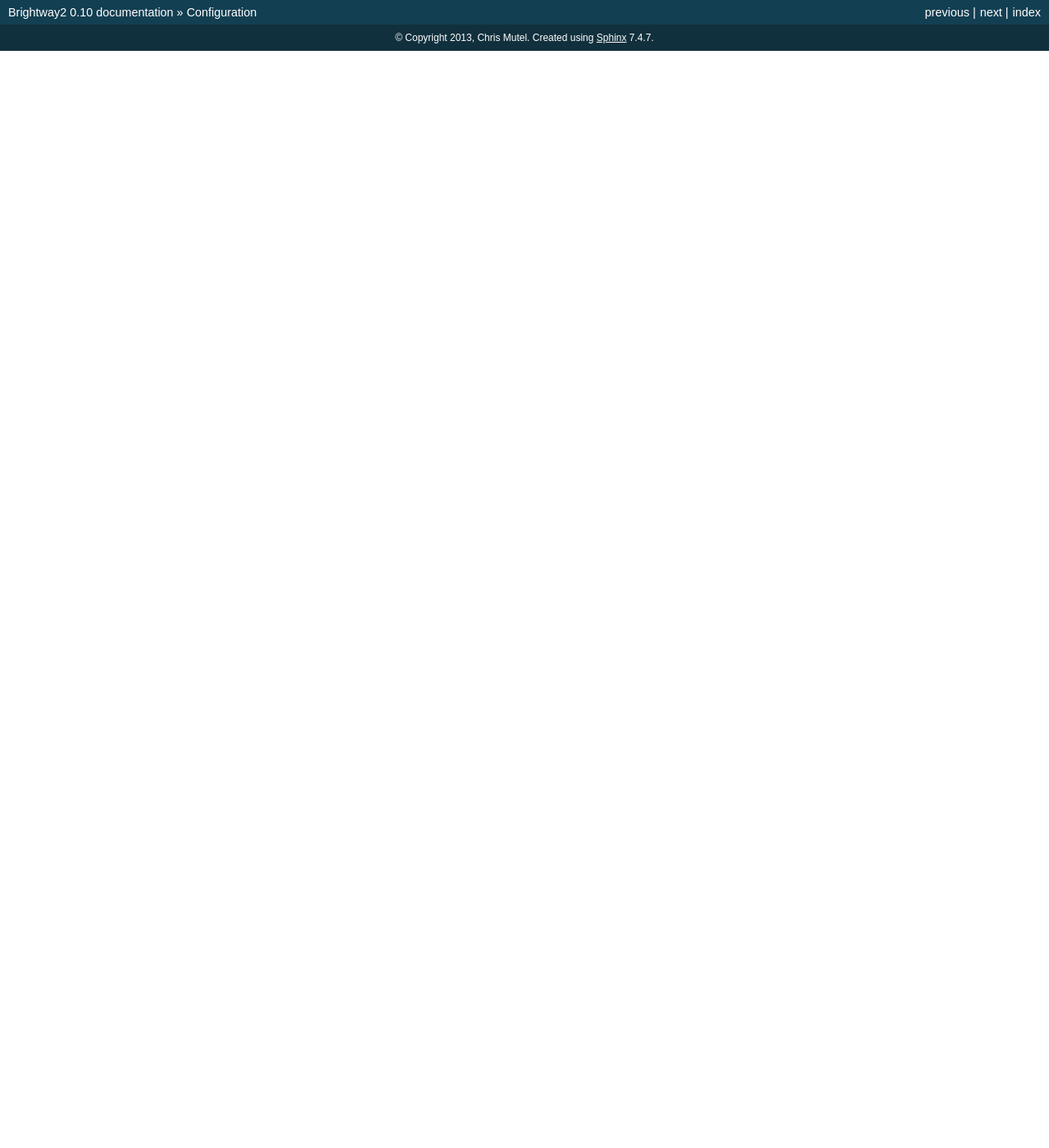
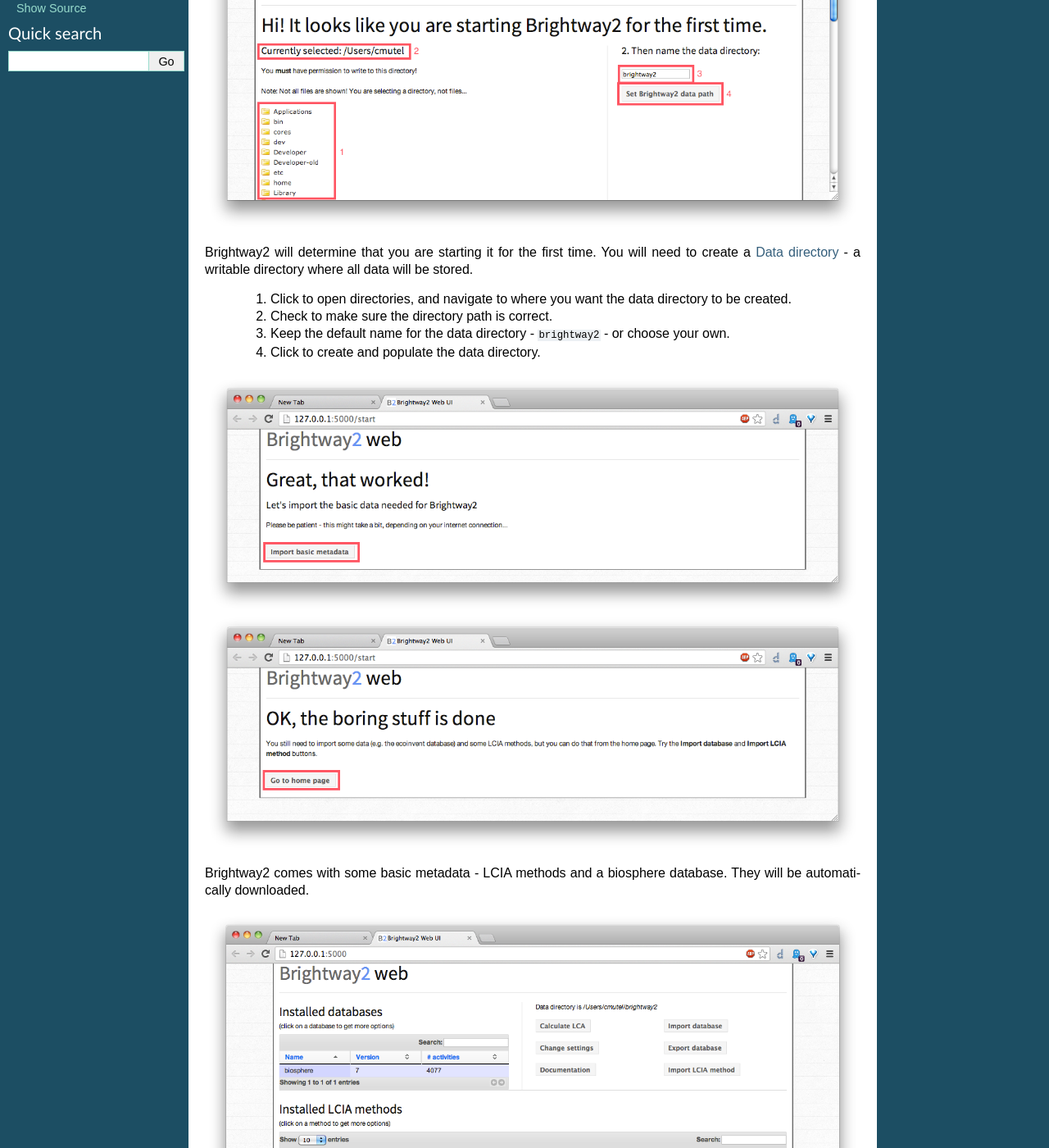
Before and after one commit to brightway-lca/brightway2, a Sphinx documentation site: the page built from docs/configuration.rst, in a window 1280 px wide and 1400 px high, scrolled down 270 px. Shown: the whole window at 82% size. Built offline with Sphinx 7.4.7, drawn with Linux system fonts in a browser that asks for light colours; before the commit the page ends 900 px from its top, so only the background shows below that; some of the changed text lies outside the part shown.

Commit message:
Added configuration docs

```diff
--- a/docs/configuration.rst
+++ b/docs/configuration.rst
@@ -8,3 +8,31 @@
 .. code-block:: bash
 
     bw2-web.py
+
+.. image:: images/configuration-1.png
+    :align: center
+
+Brightway2 will determine that you are starting it for the first time. You will need to create a :ref:`data-directory` - a writable directory where all data will be stored.
+
+    1. Click to open directories, and navigate to where you want the data directory to be created.
+    2. Check to make sure the directory path is correct.
+    3. Keep the default name for the data directory - ``brightway2`` - or choose your own.
+    4. Click to create and populate the data directory.
+
+.. image:: images/configuration-2.png
+    :align: center
+
+.. image:: images/configuration-3.png
+    :align: center
+
+Brightway2 comes with some basic metadata - LCIA methods and a biosphere database. They will be automatically downloaded.
+
+.. image:: images/configuration-4.png
+    :align: center
+
+Brightway2 is configured and ready!
+
+Configuration through the command line
+--------------------------------------
+
+This is also possible...
--- a/docs/key-concepts.rst
+++ b/docs/key-concepts.rst
@@ -1,8 +1,10 @@
 Key concepts
 ************
 
-The data directory
-==================
+.. _data-directory:
+
+Data directory
+==============
 
 All Brightway2 data is stored in a data directory, but the location of the directory can be chosen by the user. The data directory is just a bunch of subdirectories and files, so it is safe for backup programs or sync services like Dropbox.
 
```
Also changed, not shown: docs/images/configuration-1.png (added), docs/images/configuration-2.png (added), docs/images/configuration-3.png (added), docs/images/configuration-4.png (added).
